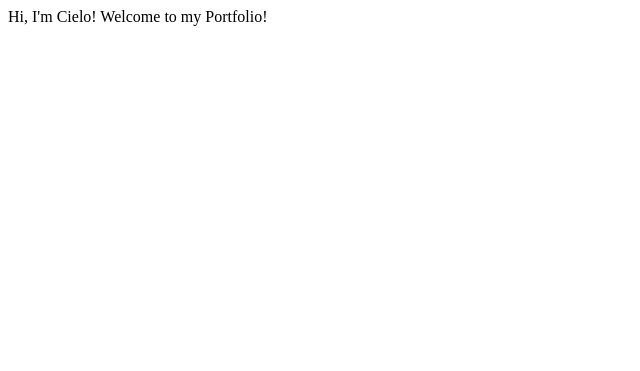
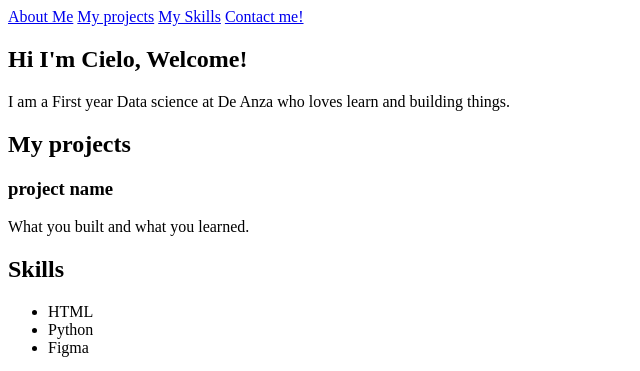
Before and after one commit to cieliitore/cieloreyes.github.io, a plain HTML site: page index.html in a window 1280 px wide. Shown: the top 371 px of the page, without its empty margins (0-640 px from the left). Drawn offline with Linux system fonts and the light colour scheme.

Commit message:
Add files via upload

```diff
--- a/index.html
+++ b/index.html
@@ -5,7 +5,33 @@
     <meta name="viewport" content="width=device-width, initial-scale=1.0">
     <title>Hi my name is Cielo!</title>
 </head>
-<body>
-    <hi>Hi, I'm Cielo! Welcome to my Portfolio! </hi>
 </body>
+<nav>
+    <a href="#about">About Me</a>
+    <a href="#projects">My projects</a>
+    <a href="#skills">My Skills</a>
+    <a href="#contact">Contact me!</a>
+    </nav>
+<section id="about">
+    <h1> Hi I'm Cielo, Welcome!</h1>
+    <p>I am a First year Data science at De Anza who loves learn and building things.</p>
+</section>
+<section id="projects">
+    <h2>My projects</h2>
+    <h3>project name</h3>
+    <p>What you built and what you learned.</p>
+</section>
+
+<section id="skills">
+    <h2>Skills</h2>
+    <ul>
+        <li>HTML</li>
+        <li>Python</li>
+        <li>Figma</li>
+    </ul>
+</section>
+
+<footer id="contact">
+    <h2>Contact</h2>
+</footer>
 </html>
```
